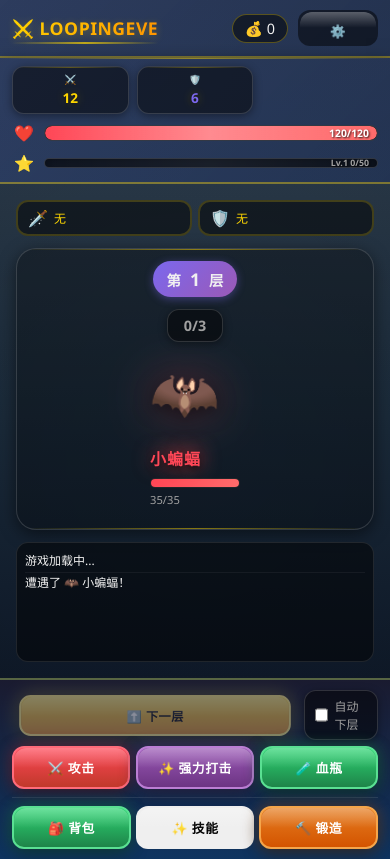
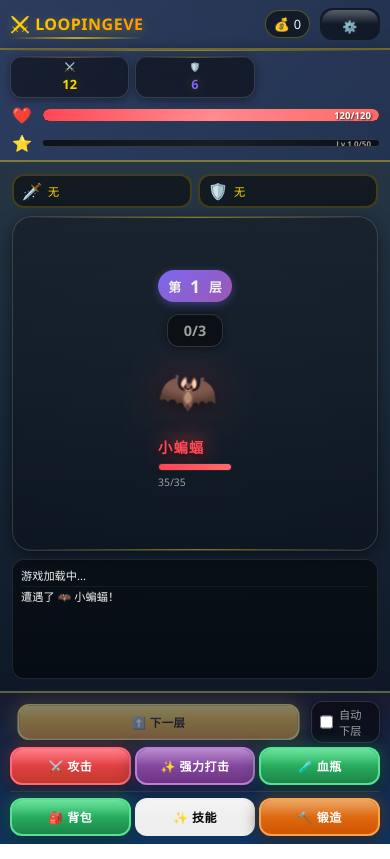
Before and after one commit to GuanghanWu/LoopingEve, a plain HTML site: page index.html in a window 390 px wide. Drawn offline with Linux system fonts and the light colour scheme.

Commit message:
fix: 优化移动端自适应布局和视口体验
1. Viewport元标签优化
   - 允许用户缩放 (user-scalable=yes)
   - 添加iOS全屏应用支持 (apple-mobile-web-app-capable)
   - 添加PWA移动端支持 (mobile-web-app-capable)
   - 添加安全区域适配 (viewport-fit=cover)

2. CSS响应式布局优化
   - 使用100dvh和100svh适配动态视口高度
   - game-container使用flex布局实现上下自适应
   - 战斗区域添加overflow-y:auto实现内容滚动
   - header和action-area使用flex-shrink:0防止被压缩
   - 全面优化各元素尺寸适配小屏幕

3. 横屏适配
   - 添加max-height:500px横屏媒体查询
   - 横屏时自动调整布局确保内容可滚动

4. 触摸体验优化
   - 添加-webkit-overflow-scrolling:touch实现平滑滚动
   - 所有可交互元素保持合适的触摸区域

```diff
--- a/index.html
+++ b/index.html
@@ -2,9 +2,13 @@
 <html lang="zh-CN">
 <head>
     <meta charset="UTF-8">
-    <meta name="viewport" content="width=device-width, initial-scale=1.0, maximum-scale=1.0, user-scalable=no">
+    <meta name="viewport" content="width=device-width, initial-scale=1.0, maximum-scale=5.0, user-scalable=yes, viewport-fit=cover">
+    <meta name="apple-mobile-web-app-capable" content="yes">
+    <meta name="apple-mobile-web-app-status-bar-style" content="black-translucent">
+    <meta name="mobile-web-app-capable" content="yes">
+    <meta name="format-detection" content="telephone=no">
     <title>LoopingEve - 循环冒险</title>
-    <link rel="stylesheet" href="style.css?v=9">
+    <link rel="stylesheet" href="style.css?v=10">
 </head>
 <body>
     <div class="game-container">
--- a/style.css
+++ b/style.css
@@ -1310,133 +1310,172 @@ body {
 }
 
 @media (max-width: 767px) {
+    html, body {
+        height: 100%;
+        overflow-x: hidden;
+        overflow-y: auto;
+        -webkit-overflow-scrolling: touch;
+        position: fixed;
+        width: 100%;
+    }
+
     .game-container {
         min-height: 100vh;
         min-height: 100dvh;
+        min-height: 100svh;
         border-radius: 0;
         margin: 0;
         box-shadow: none;
+        display: flex;
+        flex-direction: column;
+        height: 100vh;
+        height: 100dvh;
+        height: 100svh;
+        overflow: hidden;
     }
 
     .game-header {
-        padding: 10px 12px;
+        padding: 8px 10px;
+        flex-shrink: 0;
     }
 
     .game-header h1 {
-        font-size: 1.1rem;
+        font-size: 1rem;
         letter-spacing: 0.5px;
     }
 
+    .header-gold {
+        padding: 4px 8px;
+        font-size: 0.8rem;
+    }
+
+    .btn-settings {
+        width: 32px;
+        height: 32px;
+    }
+
     .status-bar {
-        padding: 8px 12px;
+        padding: 6px 10px;
+        gap: 6px;
+        flex-shrink: 0;
+    }
+
+    .status-item {
+        padding: 4px 6px;
+        min-width: 50px;
+    }
+    .status-item .label {
+        font-size: 0.55rem;
+    }
+    .status-item .value {
+        font-size: 0.8rem;
+    }
+
+    .bar-track {
+        height: 14px;
+    }
+    .bar-value {
+        font-size: 0.6rem;
+    }
+    .exp-track {
+        height: 8px;
+    }
+    .exp-value {
+        font-size: 0.5rem;
+    }
+
+    .battle-area {
+        flex: 1;
+        padding: 12px;
         gap: 8px;
-    }
-
-    .status-item {
-        padding: 6px 8px;
-        min-width: 60px;
-    }
-    .status-item .label {
-        font-size: 0.6rem;
-    }
-    .status-item .value {
-        font-size: 0.85rem;
-    }
-
-    .bar-track {
-        height: 16px;
-    }
-    .bar-value {
-        font-size: 0.65rem;
-    }
-    .exp-track {
-        height: 10px;
-    }
-    .exp-value {
-        font-size: 0.55rem;
-    }
-
-    .battle-area {
-        padding: 16px;
-        gap: 12px;
+        overflow-y: auto;
+        overflow-x: hidden;
+        min-height: 0;
     }
 
     .equipment-row {
         gap: 6px;
         flex-wrap: wrap;
+        flex-shrink: 0;
     }
     .equip-slot {
-        padding: 5px 10px;
-        font-size: 0.75rem;
+        padding: 4px 8px;
+        font-size: 0.7rem;
         flex: 1;
-        min-width: 80px;
+        min-width: 70px;
     }
 
     .monster-area {
-        min-height: 160px;
-        padding: 12px;
+        min-height: 140px;
+        padding: 10px;
+        flex-shrink: 0;
     }
 
     .monster-card {
-        padding: 10px;
-        min-width: 110px;
+        padding: 8px;
+        min-width: 90px;
     }
 
     .monster-avatar {
-        font-size: 3.5rem;
+        font-size: 3rem;
+        margin-bottom: 4px;
+    }
+    .monster-name {
+        font-size: 0.9rem;
         margin-bottom: 6px;
     }
-    .monster-name {
-        font-size: 1rem;
-        margin-bottom: 8px;
-    }
     .monster-hp-bar {
-        height: 10px;
+        height: 8px;
     }
     .monster-hp-text {
+        font-size: 0.65rem;
+    }
+
+    .battle-log {
+        max-height: 60px;
+        padding: 6px 8px;
         font-size: 0.7rem;
-    }
-
-    .battle-log {
-        max-height: 80px;
-        padding: 8px;
-        font-size: 0.75rem;
+        flex-shrink: 0;
     }
 
     .action-area {
-        padding: 10px 12px;
+        padding: 8px 10px;
+        flex-shrink: 0;
     }
 
     .battle-actions {
-        gap: 6px;
-        margin-bottom: 8px;
-        padding-bottom: 8px;
+        gap: 4px;
+        margin-bottom: 6px;
+        padding-bottom: 6px;
         flex-wrap: wrap;
+        justify-content: center;
     }
 
     .next-floor-wrapper {
         display: flex;
         align-items: center;
-        gap: 6px;
+        gap: 4px;
         flex: 100%;
         justify-content: center;
+        order: -1;
     }
 
     .info-actions {
-        gap: 5px;
+        gap: 4px;
         flex-wrap: wrap;
+        justify-content: center;
     }
 
     .btn {
-        padding: 10px 16px;
-        font-size: 0.8rem;
+        padding: 8px 12px;
+        font-size: 0.75rem;
         flex: 1;
-        min-width: 80px;
+        min-width: 60px;
     }
 
     .auto-next {
-        font-size: 0.75rem;
-        padding: 6px 10px;
+        font-size: 0.7rem;
+        padding: 4px 8px;
     }
 
     .auto-next input {
@@ -1444,10 +1483,16 @@ body {
         height: 14px;
     }
 
+    .floor-info {
+        padding: 4px 10px;
+        font-size: 0.8rem;
+    }
+
     .modal-content {
-        padding: 16px;
+        padding: 12px;
         max-height: 85vh;
         margin: 10px;
+        width: calc(100% - 20px);
     }
 
     .inventory-grid {
@@ -1455,7 +1500,7 @@ body {
         gap: 6px;
     }
     .forge-list {
-        max-height: 200px;
+        max-height: 180px;
     }
     .skill-manage-grid {
         grid-template-columns: 1fr;
@@ -1469,6 +1514,29 @@ body {
     .btn-next {
         order: -1;
         flex: 100%;
+    }
+}
+
+@media (max-height: 500px) and (orientation: landscape) {
+    .game-container {
+        height: auto;
+        min-height: 100vh;
+    }
+
+    .battle-area {
+        min-height: 200px;
+    }
+
+    .monster-area {
+        min-height: 120px;
+    }
+
+    .status-bar {
+        padding: 4px 8px;
+    }
+
+    .action-area {
+        padding: 6px 8px;
     }
 }
 
```
Also changed, not shown: commit_msg.txt (+19 -17 lines).
